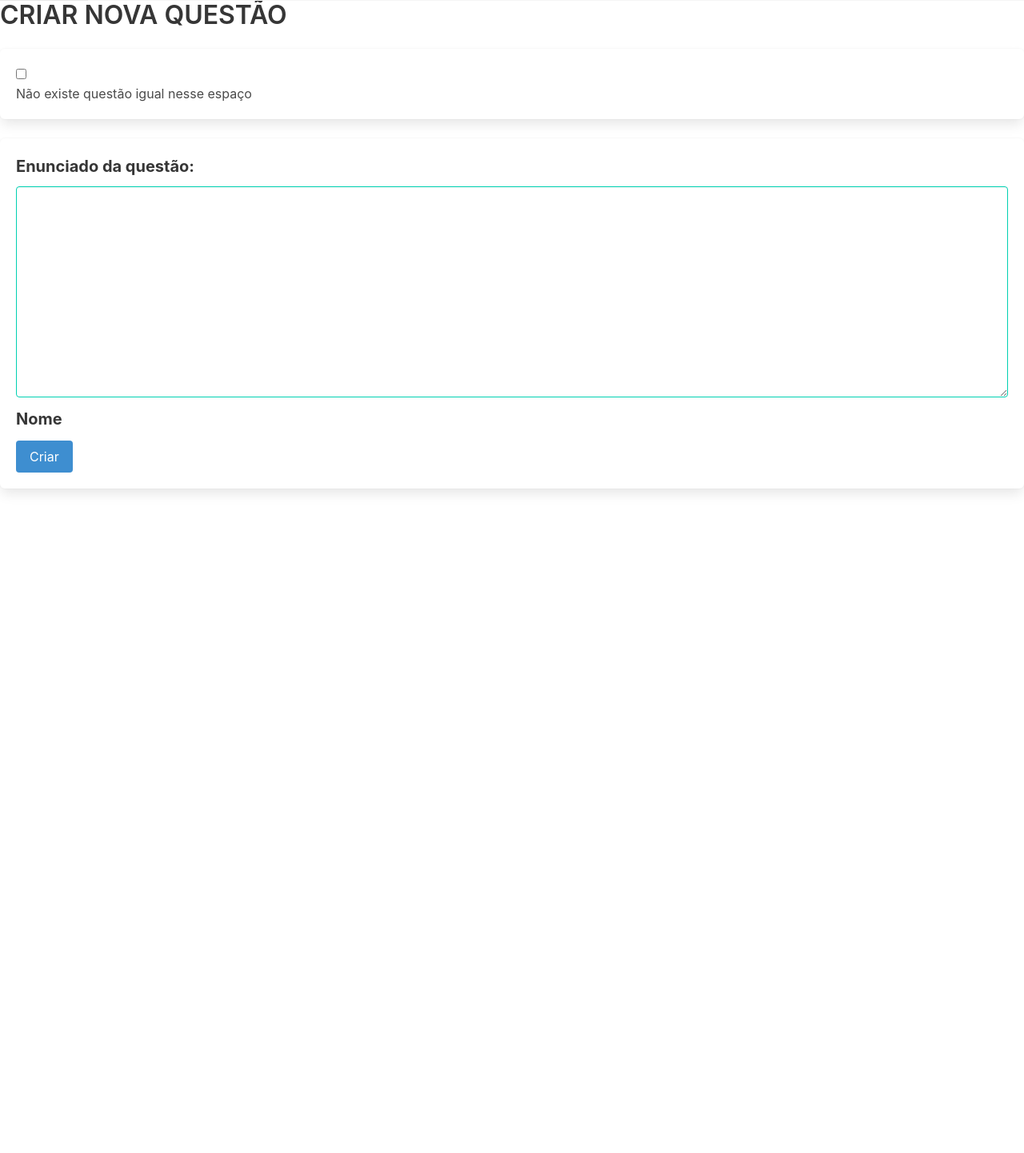
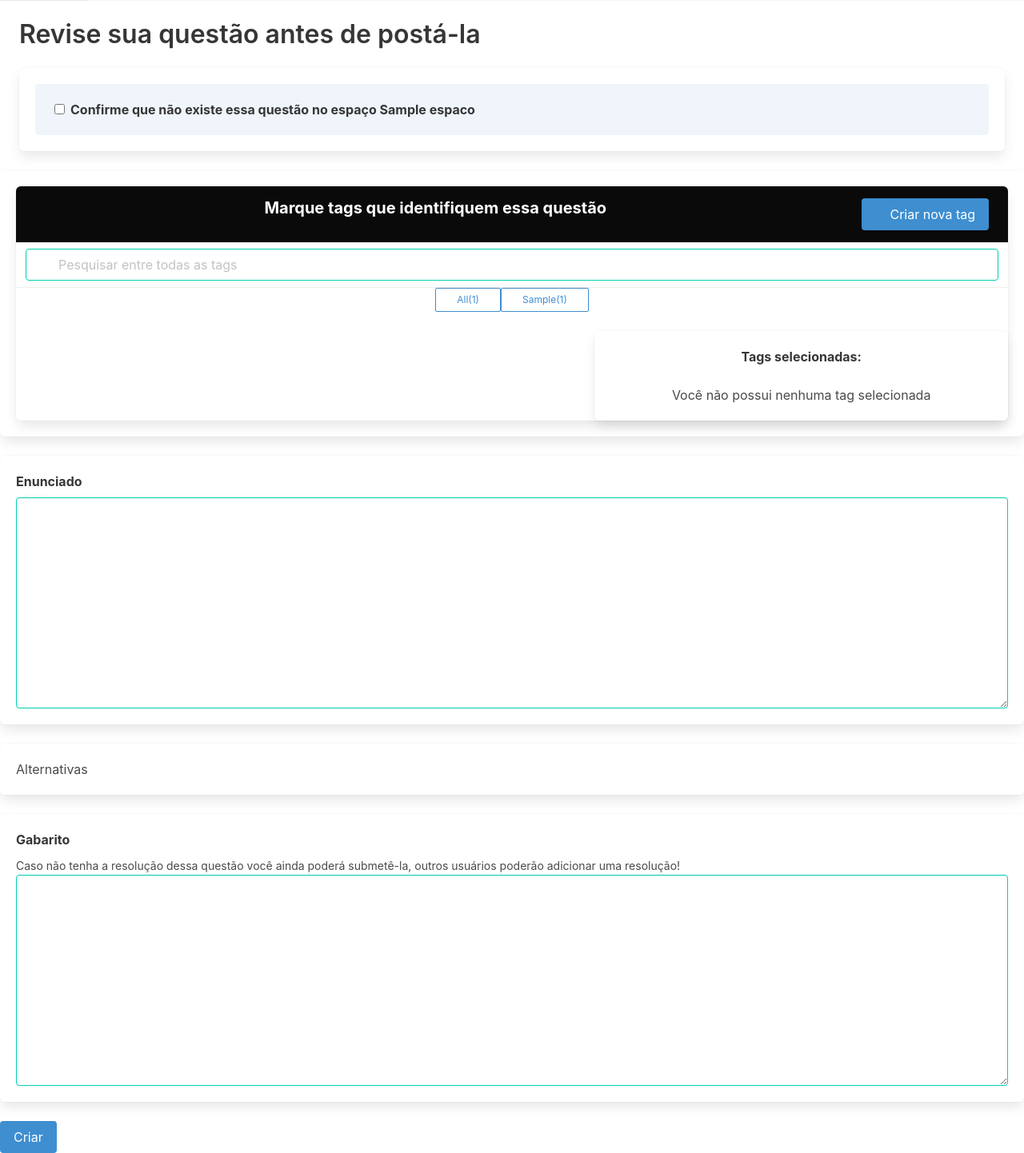
Before and after one commit to isaacfritsch/quaac.com, a Django app: a page that uses templates/questoes/create_question.html in a window 1280 px wide. Shown: the part 51-1493 px from the top of the page at 80% size. Before the commit the page ends 668 px from the top, so only its background shows below. Run offline with Django 5.2, Linux system fonts and the light colour scheme; tables that the repository leaves empty hold one stand-in row (values such as "Sample post"); some libraries are stand-ins or nearby versions; some web fonts are replaced.

Commit message:
questoes criado

```diff
--- a/quaac/settings.py
+++ b/quaac/settings.py
@@ -9,7 +9,7 @@
 For the full list of settings and their values, see
 https://docs.djangoproject.com/en/5.0/ref/settings/
 """
-
+import os
 from pathlib import Path
 
 # Build paths inside the project like this: BASE_DIR / 'subdir'.
@@ -120,6 +120,9 @@
 # Static files (CSS, JavaScript, Images)
 # https://docs.djangoproject.com/en/5.0/howto/static-files/
 
+STATIC_ROOT = os.path.join(BASE_DIR, 'staticfiles')
+
+
 STATIC_URL = 'static/'
 STATICFILES_DIRS = [BASE_DIR / "static"]
 
--- a/questoes/views.py
+++ b/questoes/views.py
@@ -60,4 +60,4 @@
 
 
     return render(request, 'questoes/create_question.html', {'form': form,
-                                                     'espaco_desejado': espaco_desejado,})
+                                                     'espaco': espaco_desejado,})
--- a/templates/questoes/create_question.html
+++ b/templates/questoes/create_question.html
@@ -3,7 +3,14 @@
 {% load widget_tweaks %}
 {% with WIDGET_ERROR_CLASS='is-invalid' %}
 
-<h1 class="title is-3">CRIAR NOVA QUESTÃO</h1>
+<div id="modal-tag2">
+</div>
+<div id="editar-tag-modal2">
+</div>
+
+<div class="block" style="margin: 1.5rem;">
+  <h1 class="title is-3">Revise sua questão antes de postá-la</h1>
+</div>
 
 
 <form class="form" name="form"
@@ -12,41 +19,155 @@
 hx-target="#tag-modal"
 >
     {% csrf_token %}
-    <div class="box">
-        <input type="checkbox" class="checkbox">
-            <p>Não existe questão igual nesse espaço</p>
-        </input>
-        {% if form.confirm.errors %}
-            <p class="help is-danger">{{ form.confirm.errors|first }}</p>
-        {% endif %}
+    <div class="box" style="margin: 1.5rem;">
+      <div class="notification is-info is-light">
+        <div class="columns is-mobile is-gapless">
+          <div class="column is-narrow">
+            <div class="control" style="width: 20px;">
+              {% render_field form.confirm class="checkbox" placeholder="" name="confirm"%}
+            </div>
+          </div>
+          <div class="column">
+            <label class="label" for="{{ form.confirm.id_for_label }}">
+              Confirme que não existe essa questão no espaço {{espaco.title}}
+            </label>
+          </div>
+            {% if form.confirm.errors %}
+                <p class="help is-danger">{{ form.confirm.errors|first }}</p>
+            {% endif %}
+        </div>
+      </div>
+    </div>
+
+    <div class="box has-text-centered">
+            <nav class="panel is-black">
+              <div class="panel-heading">
+                <div class="columns is-mobile">
+                  <div class="column">
+                    Marque tags que identifiquem essa questão
+                  </div>
+                  <div class="column is-narrow">
+                    <div class="buttons is-right">
+                      <button class="button is-info"
+                      hx-get="{% url 'tag_creation' espaco=espaco.id %}"
+                      hx-target="#modal-tag2"
+                      hx-trigger="click"
+                      x-cloak
+                      @click.stop="modaltagopen = !modaltagopen">
+                      <span class="icon is-small">
+                      <i class="fa-solid fa-circle-plus"></i>
+                      </span>
+                     <p>Criar nova tag</p></button>
+                    </div>
+                  </div>
+              </div>
+            </div>
+            <div class="panel-block has-background-success has-text-white p-2 has-border-success"
+              x-cloak
+              x-show="successmessage"
+              @taglistchanged.window = "successmessage = !successmessage"
+              @taglistchanged.window.debounce.3000ms="successmessage = !successmessage"
+              @taglistchangededit.window = "successmessage = !successmessage"
+              @taglistchangededit.window.debounce.3000ms="successmessage = !successmessage"
+              @taglistchangeddelete.window = "successmessage = !successmessage"
+              @taglistchangeddelete.window.debounce.3000ms="successmessage = !successmessage"
+              >
+              <span class="icon">
+                <i class="fa-solid fa-circle-check"></i>
+              </span>
+              <p>Alterações salvas com sucesso!</p>
+            </div>
+            <div class="panel-block">
+                <p class="control has-icons-left">
+                  <input class="input is-primary"
+                  type="text"
+                  placeholder="Pesquisar entre todas as tags"
+                  hx-post="{% url 'search_tag' %}"
+                  hx-target='#tag_selection2'
+                  hx-vals='{"espaco": "{{espaco.id}}"}'
+                  hx-headers='{"X-CSRFToken": "{{ csrf_token }}"}'
+                  hx-trigger="keyup changed delay:500ms"
+                  name="search"
+                  hx-swap="innerHTML"
+                  >
+                  <span class="icon is-left">
+                    <i class="fas fa-search" aria-hidden="true"></i>
+                  </span>
+                </p>
+              </div>
+              <div hx-get="{% url 'lista_categorias' %}"
+              hx-vals='{"espaco": "{{espaco.id}}"}'
+              hx-headers='{"X-CSRFToken": "{{ csrf_token }}"}'
+              hx-trigger="load, taglistchanged from:window, taglistchangededit from:window, taglistchangeddelete from:window"
+              hx-swap="innerHTML"
+              hx-target="#categoria_lista2"
+              >
+              </div>
+              <div id="categoria_lista2">
+              </div>
+              <br>
+              <div hx-get={% url 'processar_tags_delete' %}
+                   hx-vals='js:{"tag": event.detail.value}'
+                   hx-target="#tags_selected"
+                   hx-trigger="taglistchangeddelete from:body">
+              </div>
+
+              <div hx-get={% url 'processar_tags_edit' %}
+                   hx-vals='js:{"tag_total": event.detail.value}'
+                   hx-target="#tags_selected"
+                   hx-trigger="taglistchangededit from:body">
+              </div>
+
+              <div class="columns is-gapless is-multiline is-mobile">
+                <div class="column is-7">
+                  <div id="tag_selection2" class="tag_selection2">
+                  </div>
+                </div>
+                <div class="column is-5">
+                  <div class="box" id="tags_selected">
+                    {% include 'espaco/tags_selecionadas.html' %}
+                  </div>
+                </div>
+              </div>
+            </nav>
     </div>
 
     <div class="box">
-    <div class="field">
-        <label class="label is-size-5">Enunciado da questão:</label>
-        <textarea class="textarea is-primary" placeholder="" rows="10"></textarea>
-
-
+        <div class="field">
+            <label class="label" for="{{ form.body.id_for_label }}">Enunciado</label>
+            <div class="control">
+                {% render_field form.body class="textarea is-primary"  placeholder="" name="body"%}
             {% if form.body.errors %}
                 <p class="help is-danger">{{ form.body.errors|first }}</p>
             {% endif %}
+            </div>
+        </div>
+    </div>
 
+    <div class="box">
+        <p>Alternativas</p>
+    </div>
+
+    <div class="box">
+        <div class="field">
+            <label class="label" for="{{ form.current_answer.id_for_label }}">Gabarito</label>
+            <p><small>Caso não tenha a resolução dessa questão você ainda poderá submetê-la, outros usuários poderão adicionar uma resolução!</small></p>
+            <div class="control">
+                {% render_field form.current_answer class="textarea is-primary"  placeholder="" name="current_answer" %}
+            {% if form.current_answer.errors %}
+                <p class="help is-danger">{{ form.current_answer.errors|first }}</p>
+            {% endif %}
+            </div>
+        </div>
     </div>
 
 
-        <div class="field">
-            <label class="label is-size-5">Nome</label>
-            <div class="control">
-                {% render_field form.name class="input is-primary" placeholder="Digite o nome da nova tag" name="name" %}
-                {% if form.name.errors %}
-                    <p class="help is-danger">{{ form.name.errors|first }}</p>
-                {% endif %}
-            </div>
-        </div>
 
         <div class="field">
             <div class="control">
-                <button class="button is-info" type="submit">Criar</button>
+                <button class="button is-info"
+                type="submit"
+                >Criar</button>
             </div>
         </div>
 </form>
```
Also changed, not shown: templates/espaco/space.html (+16 -14 lines), questoes/forms.py (line endings or trailing spaces), templates/base.html (line endings or trailing spaces), templates/espaco/lista_categorias.html (line endings or trailing spaces).
